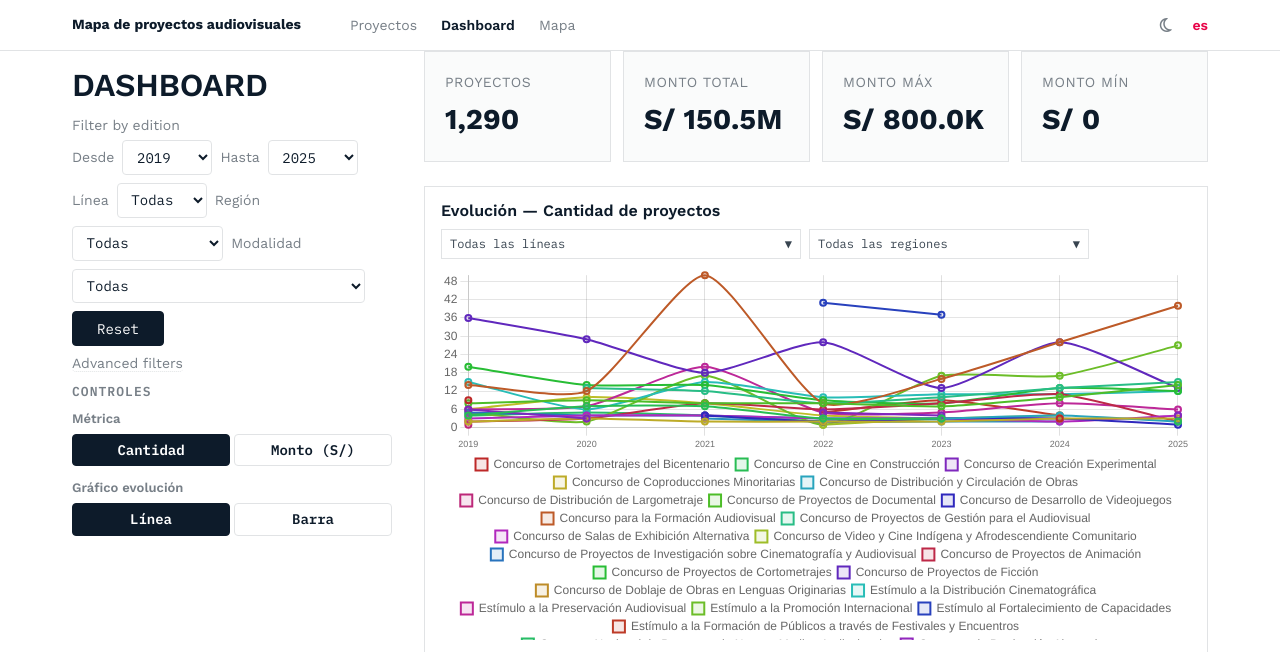
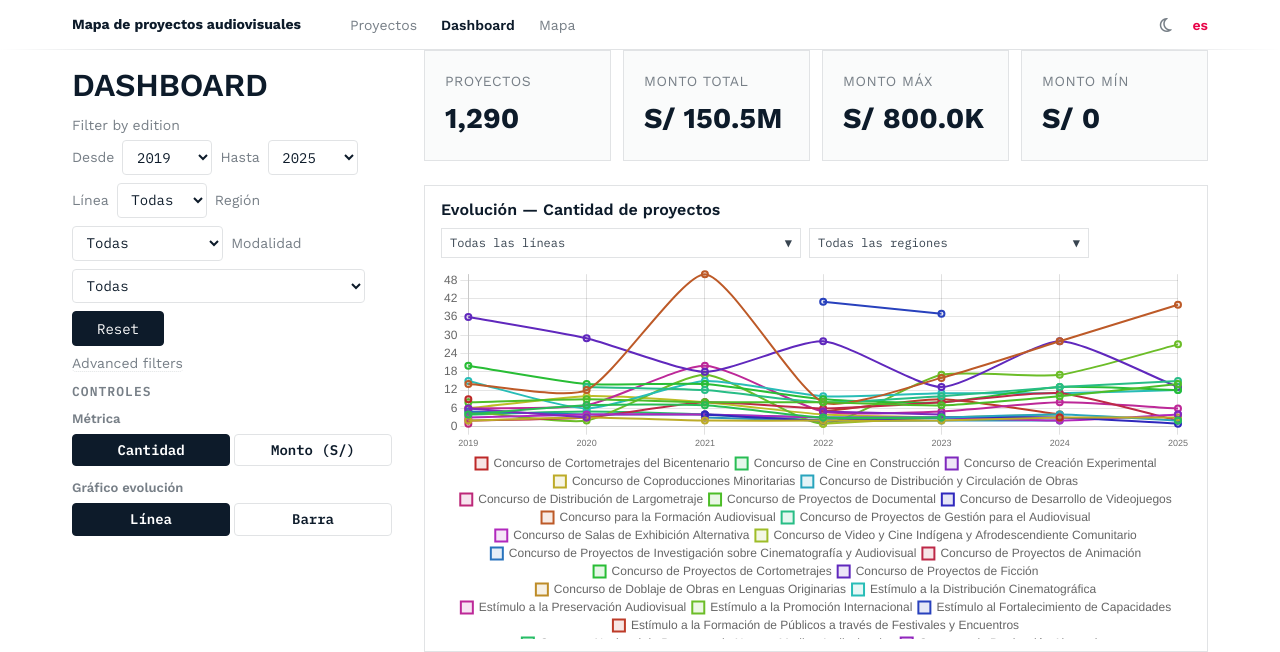
Before and after one commit to efrainbs/analisis-concursos-dafo, a Flask app: page /dashboard in a window 1280 px wide. Shown: the top 652 px of the page. Run offline with Flask 3, Linux system fonts and the light colour scheme; data comes from the database, SQL or seed files in the repository.

Commit message:
Difumina borde inferior del nav bar con gradiente

```diff
--- a/templates/dashboard.html
+++ b/templates/dashboard.html
@@ -41,7 +41,8 @@ input, select, textarea, button, .btn { border-radius: 4px; }
 .dash-sidebar::-webkit-scrollbar { width: 4px; }
 .dash-sidebar::-webkit-scrollbar-thumb { background: var(--neutral-40); border-radius: 2px; }
 .dash-main { flex: 1; min-width: 0; }
-.c-header { position: sticky; top: 0; z-index: 100; border-bottom: 1px solid var(--neutral-40); background: var(--neutral-0); }
+.c-header { position: sticky; top: 0; z-index: 100; background: var(--neutral-0); }
+.c-header::after { content: ""; display: block; position: absolute; left: 0; right: 0; bottom: 0; height: 1px; background: linear-gradient(to right, transparent, var(--neutral-40) 10%, var(--neutral-40) 90%, transparent); }
 .c-header__content { max-width: 90vw; margin: 0 auto; padding: 0 0.5rem; display: flex; align-items: center; justify-content: space-between; height: 50px; }
 .c-header__left { display: flex; align-items: center; gap: 2.5rem; }
 .c-main-logo { display: flex; align-items: center; }
--- a/templates/index.html
+++ b/templates/index.html
@@ -40,7 +40,8 @@ button, .btn, .btn-primary { border-radius: 4px; }
 .search-row input[type="text"] { border-radius: 4px 0 0 4px; }
 .search-row input[type="submit"] { border-radius: 0 4px 4px 0; }
 
-.c-header { position: sticky; top: 0; z-index: 100; border-bottom: 1px solid var(--neutral-40); background: var(--neutral-0); }
+.c-header { position: sticky; top: 0; z-index: 100; background: var(--neutral-0); }
+.c-header::after { content: ""; display: block; position: absolute; left: 0; right: 0; bottom: 0; height: 1px; background: linear-gradient(to right, transparent, var(--neutral-40) 10%, var(--neutral-40) 90%, transparent); pointer-events: none; }
 .c-header__content { max-width: 90vw; margin: 0 auto; padding: 0 0.5rem; display: flex; align-items: center; justify-content: space-between; height: 50px; }
 .c-header__left { display: flex; align-items: center; gap: 2.5rem; }
 .c-main-logo { display: flex; align-items: center; }
--- a/templates/mapa.html
+++ b/templates/mapa.html
@@ -37,7 +37,8 @@ a { color: inherit; text-decoration: none; }
 .wrap { max-width: 90vw; margin: 0 auto; padding: 0 0.5rem; }
 .hidden { display: none !important; }
 input, select, textarea, button, .btn { border-radius: 4px; }
-.c-header { position: sticky; top: 0; z-index: 100; border-bottom: 1px solid var(--neutral-40); background: var(--neutral-0); }
+.c-header { position: sticky; top: 0; z-index: 100; background: var(--neutral-0); }
+.c-header::after { content: ""; display: block; position: absolute; left: 0; right: 0; bottom: 0; height: 1px; background: linear-gradient(to right, transparent, var(--neutral-40) 10%, var(--neutral-40) 90%, transparent); }
 .c-header__content { max-width: 90vw; margin: 0 auto; padding: 0 0.5rem; display: flex; align-items: center; justify-content: space-between; height: 50px; }
 .c-header__left { display: flex; align-items: center; gap: 2.5rem; }
 .c-main-logo { display: flex; align-items: center; }
```
